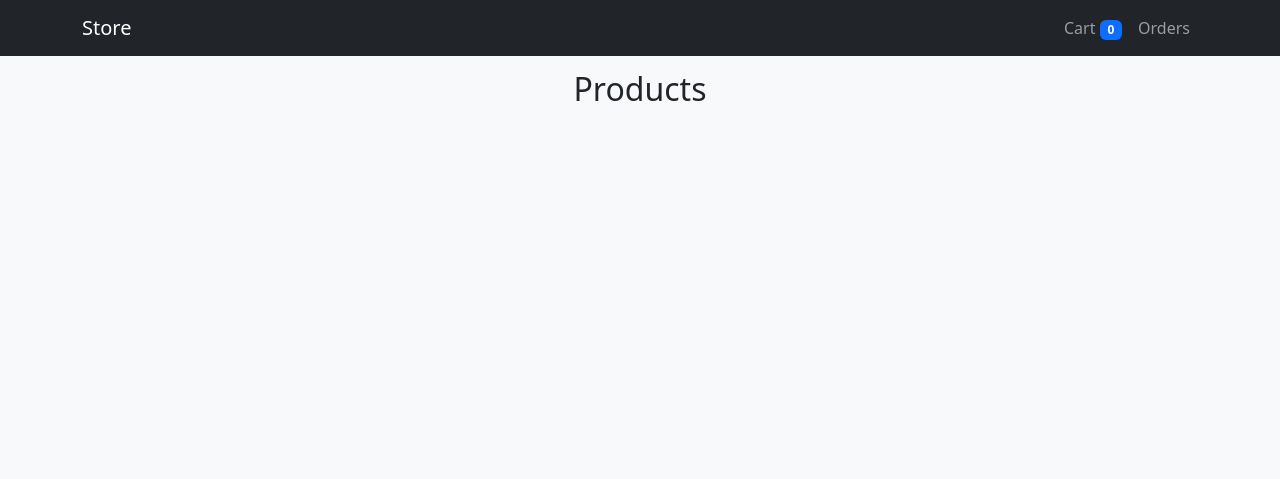
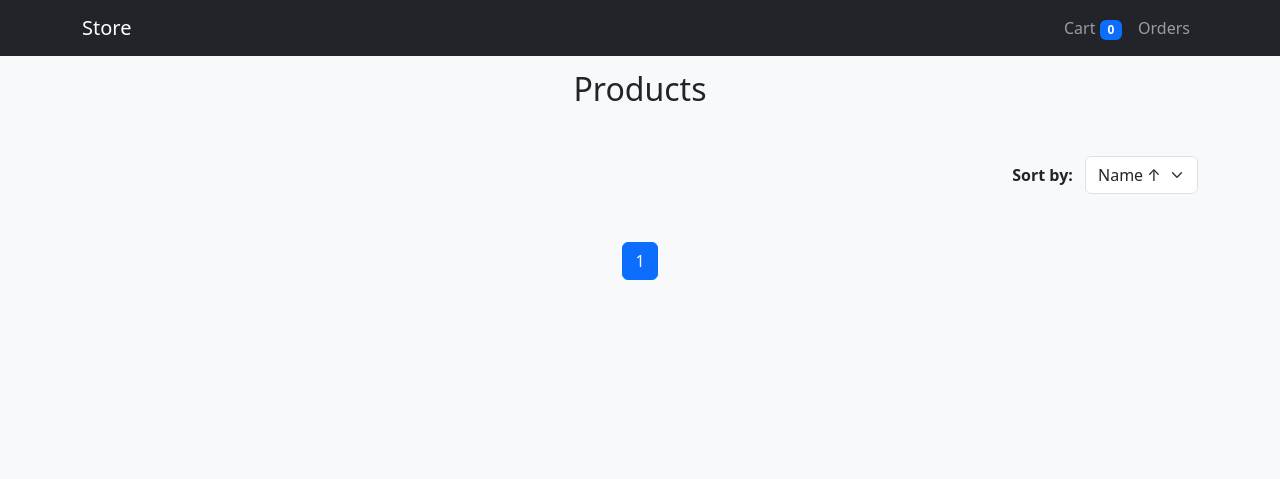
Before and after one commit to ashleighedwards/django-ecommerce, a Django app: page /store/ in a window 1280 px wide. Shown: the top 479 px of the page. Run offline with Django 5.2, Linux system fonts and the light colour scheme; data that the repository does not hold is empty; parts of the project's set-up code (start-up, migrations or seed data) failed here and were passed over; some libraries are stand-ins or nearby versions.

Commit message:
Added sorting and pagination

```diff
--- a/store/static/store/js/cart.js
+++ b/store/static/store/js/cart.js
@@ -40,3 +40,15 @@ function getCSRFToken() {
     }
     return cookieValue;
 }
+
+document.addEventListener('DOMContentLoaded', function() {
+    const sortSelect = document.getElementById('sort-select');
+    if (sortSelect) {
+        sortSelect.addEventListener('change', function() {
+            const selectedSort = this.value;
+            const url = new URL(window.location.href);
+            url.searchParams.set('sort', selectedSort);
+            window.location.href = url.toString();
+        });
+    }
+});
--- a/store/templates/store/product_list.html
+++ b/store/templates/store/product_list.html
@@ -5,6 +5,19 @@
 
 {% block content %}
 <h2 class="text-center mb-5">Products</h2>
+<div class="d-flex justify-content-between align-items-center mb-4">
+    <div></div>
+    <div>
+        <label for="sort-select" class="me-2 fw-semibold">Sort by:</label>
+        <select id="sort-select" class="form-select d-inline w-auto">
+            <option value="name_asc" {% if current_sort == 'name_asc' %}selected{% endif %}>Name ↑</option>
+            <option value="name_desc" {% if current_sort == 'name_desc' %}selected{% endif %}>Name ↓</option>
+            <option value="price_asc" {% if current_sort == 'price_asc' %}selected{% endif %}>Price ↑</option>
+            <option value="price_desc" {% if current_sort == 'price_desc' %}selected{% endif %}>Price ↓</option>
+        </select>
+    </div>
+</div>
+
 <div class="row">
     {% for product in products %}
     <div class="col-md-3 mb-4">
@@ -17,16 +30,43 @@
                 <p class="fw-bold mb-2">£{{ product.price }}</p>
                 {% if product.stock > 0 %}
                     <button class="btn btn-primary w-100"
-                       onclick="addToCart({{ product.id }}, this)"
-                    >Add to Cart</button>
+                            onclick="addToCart({{ product.id }}, this)">
+                        Add to Cart
+                    </button>
                 {% else %}
-                    <button class="btn btn-secondary" disabled>Out of Stock</button>
+                    <button class="btn btn-secondary w-100" disabled>Out of Stock</button>
                 {% endif %}
             </div>
         </div>
     </div>
     {% endfor %}
 </div>
+
+<nav aria-label="Page navigation" class="mt-4">
+    <ul class="pagination justify-content-center">
+        {% if page_obj.has_previous %}
+        <li class="page-item">
+            <a class="page-link"
+               href="?page={{ page_obj.previous_page_number }}&sort={{ current_sort }}">Previous</a>
+        </li>
+        {% endif %}
+
+        {% for num in page_obj.paginator.page_range %}
+            {% if page_obj.number == num %}
+                <li class="page-item active"><span class="page-link">{{ num }}</span></li>
+            {% else %}
+                <li class="page-item"><a class="page-link" href="?page={{ num }}&sort={{ current_sort }}">{{ num }}</a></li>
+            {% endif %}
+        {% endfor %}
+
+        {% if page_obj.has_next %}
+        <li class="page-item">
+            <a class="page-link"
+               href="?page={{ page_obj.next_page_number }}&sort={{ current_sort }}">Next</a>
+        </li>
+        {% endif %}
+    </ul>
+</nav>
 {% endblock %}
 
 {% block extra_js %}
--- a/store/views.py
+++ b/store/views.py
@@ -1,15 +1,43 @@
+from django.core.paginator import Paginator
+from django.db.models import Case, When, Value, BooleanField
 from django.http import JsonResponse
-from django.shortcuts import render, redirect, get_object_or_404
+from django.shortcuts import render, get_object_or_404
 from .models import Product
 
 #this view fetches all products from the database and sends them to a template
 def product_list(request):
-    # Get all Product objects
-    products = Product.objects.all()
+    sort = request.GET.get('sort', 'name')  # default sort by name
+
+    products = Product.objects.annotate(
+        is_out_of_stock=Case(
+            When(stock__lte=0, then=Value(True)),
+            default=Value(False),
+            output_field=BooleanField()
+        )
+    )
+
+    if sort == 'price_asc':
+        products = products.order_by('is_out_of_stock', 'price')
+    elif sort == 'price_desc':
+        products = products.order_by('is_out_of_stock', '-price')
+    elif sort == 'name_asc':
+        products = products.order_by('is_out_of_stock', 'name')
+    elif sort == 'name_desc':
+        products = products.order_by('is_out_of_stock', '-name')
+    else:
+        products = products.order_by('is_out_of_stock', 'name')  # default
 
     #render the product list template
     #pass the products as a context dictionary
-    return render(request, 'store/product_list.html', {'products': products})
+    paginator = Paginator(products, 36)
+    page_number = request.GET.get('page')
+    page_obj = paginator.get_page(page_number)
+
+    return render(request, 'store/product_list.html', {
+        'page_obj': page_obj,
+        'products': page_obj.object_list,
+        'current_sort': sort,
+    })
 
 def add_to_cart(request, product_id):
     product = get_object_or_404(Product, id=product_id)
```
